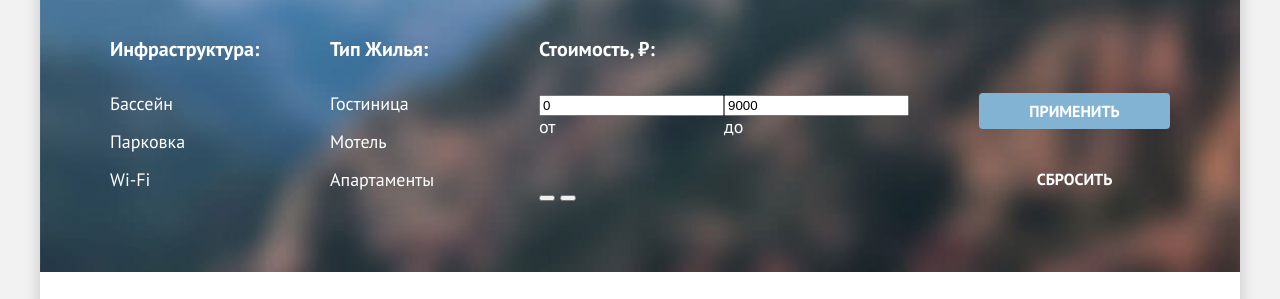
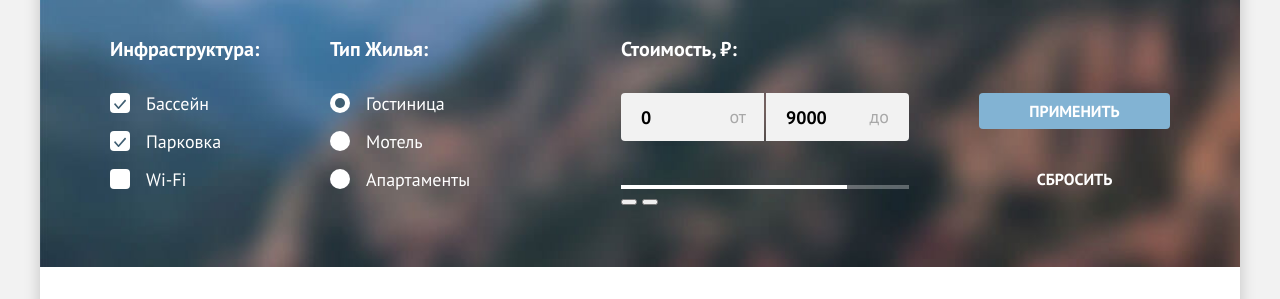
Before and after one commit to m1sh3r/htmlacademy-sedona, a website built with Vite: page catalog.html in a window 1280 px wide. Shown: the part 210-509 px from the top of the page. Built offline with nearby package versions, Linux system fonts and the light colour scheme.

Commit message:
дополнены декоративные элементы (хотя и так они уже были до этого)

```diff
--- a/styles/styles.scss
+++ b/styles/styles.scss
@@ -1106,3 +1106,115 @@ body {
     margin-bottom: 17px;
   }
 }
+
+.control {
+  display: block;
+  position: relative;
+  padding-left: 36px;
+}
+
+.control-input {
+  border: none;
+  background-color: #f2f2f2;
+  font-weight: 700;
+  font-size: 18px;
+  line-height: 24px;
+  font-family: inherit;
+}
+
+.control-mark {
+  position: absolute;
+  left: 0;
+  background-color: #ffffff;
+  width: 20px;
+  height: 20px;
+}
+
+.control-mark-checkbox {
+  border-radius: 4px;
+}
+
+.control-mark-radio {
+  border-radius: 50%;
+}
+
+.control-price {
+  position: relative;
+}
+
+.control-price .control-input {
+  padding: 0;
+  padding-right: 50px;
+  padding-left: 20px;
+  width: 143px;
+  height: 48px;
+}
+
+.control-range {
+  position: relative;
+  margin: 8px 0;
+  background-color: rgba(255, 255, 255, 0.3);
+  height: 4px;
+}
+
+.control-range-bar {
+  position: absolute;
+  left: 0;
+  background-color: #ffffff;
+  width: 226px;
+  height: 4px;
+}
+
+.control:active {
+  opacity: 0.3;
+}
+
+.control:hover {
+  opacity: 0.6;
+}
+
+.control-input-label {
+  position: absolute;
+  top: 50%;
+  right: 20px;
+  transform: translateY(-50%);
+  opacity: 0.3;
+  color: #000000;
+  line-height: 24px;
+}
+
+.control-input.left-control-field {
+  margin-right: 2px;
+  border-radius: 4px 0 0 4px;
+}
+
+.control-input.right-control-field {
+  border-radius: 0 4px 4px 0;
+}
+
+.control-input:focus-visible+.control-mark {
+  outline: 3px solid #83b3d3;
+}
+
+.control-input[type="checkbox"]:checked+.control-mark-checkbox::after {
+  position: absolute;
+  top: 6px;
+  left: 50%;
+  transform: translateX(-50%);
+  background-image: url("../images/checkbox.svg");
+  width: 12px;
+  height: 10px;
+  content: "";
+}
+
+.control-input[type="radio"]:checked+.control-mark-radio::after {
+  position: absolute;
+  top: 50%;
+  left: 50%;
+  transform: translateX(-50%) translateY(-50%);
+  border-radius: 50%;
+  background-color: #3f5e72;
+  width: 10px;
+  height: 10px;
+  content: "";
+}
```
Also changed, not shown: styles/styles.css.
